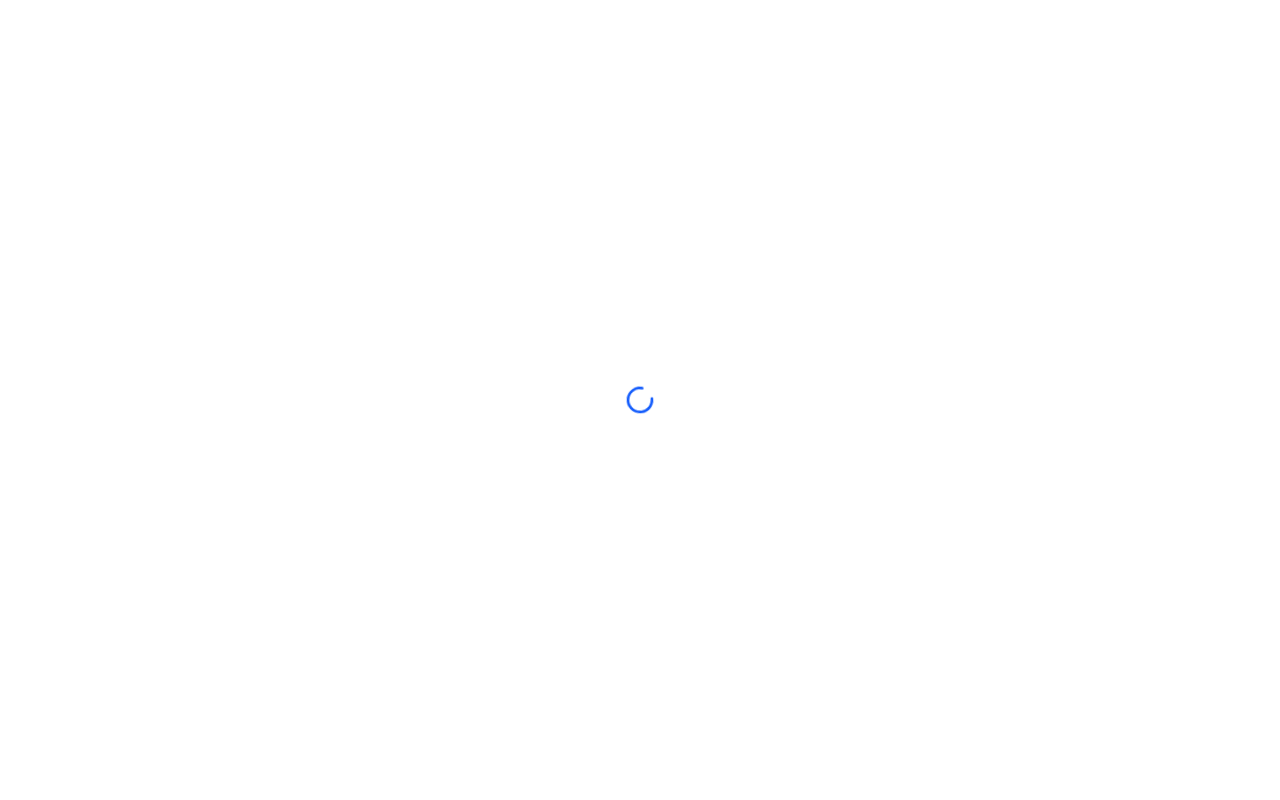
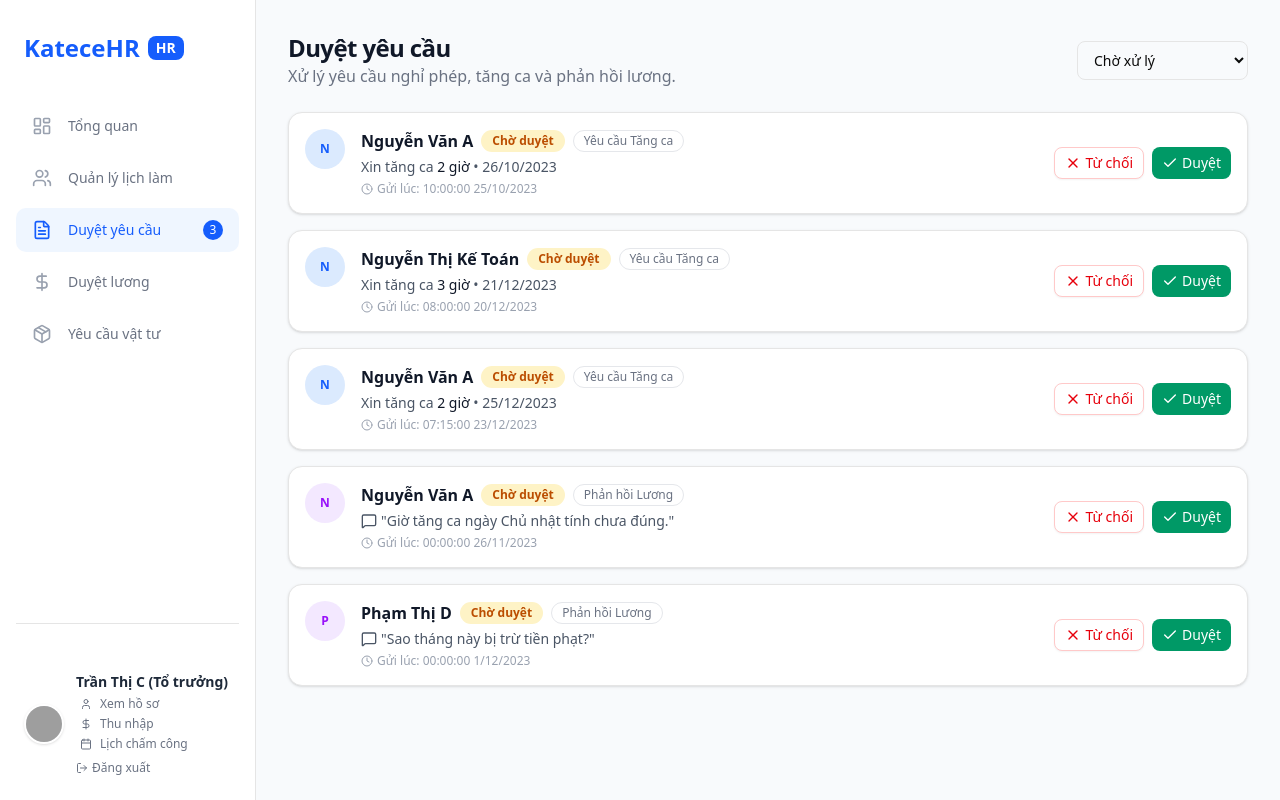
Before and after one commit to ChuongNguyenNHC/katece-hr, a Next.js app in the folder frontend/: page /team-leader/requests in a window 1280 px wide. Before the commit this address had no page. Built offline with nearby package versions, Linux system fonts and the light colour scheme; grey boxes are pictures that could not be loaded.

Commit message:
Push push

```diff
--- a/frontend/app/team-leader/layout.tsx
+++ b/frontend/app/team-leader/layout.tsx
@@ -8,7 +8,16 @@ export default function TeamLeaderLayout({
   children: React.ReactNode;
 }) {
   return (
-    <RoleGuard allowedRoles={['Tổ trưởng chuyền', 'To truong', 'To truong chuyen']}>
+    // <RoleGuard allowedRoles={['Tổ trưởng chuyền', 'To truong', 'To truong chuyen']}>
+    //     <div className="flex min-h-screen bg-slate-50">
+    //     <Sidebar />
+    //     <main className="flex-1 pl-64 transition-all duration-300 ease-in-out">
+    //         <div className="container mx-auto p-8">
+    //         {children}
+    //         </div>
+    //     </main>
+    //     </div>
+    // </RoleGuard>
     <div className="flex min-h-screen bg-slate-50">
       <Sidebar />
       <main className="flex-1 pl-64 transition-all duration-300 ease-in-out">
@@ -17,6 +26,5 @@ export default function TeamLeaderLayout({
         </div>
       </main>
     </div>
-    </RoleGuard>
   );
 }
```
Lines whose indentation alone changed are shown as unchanged.
